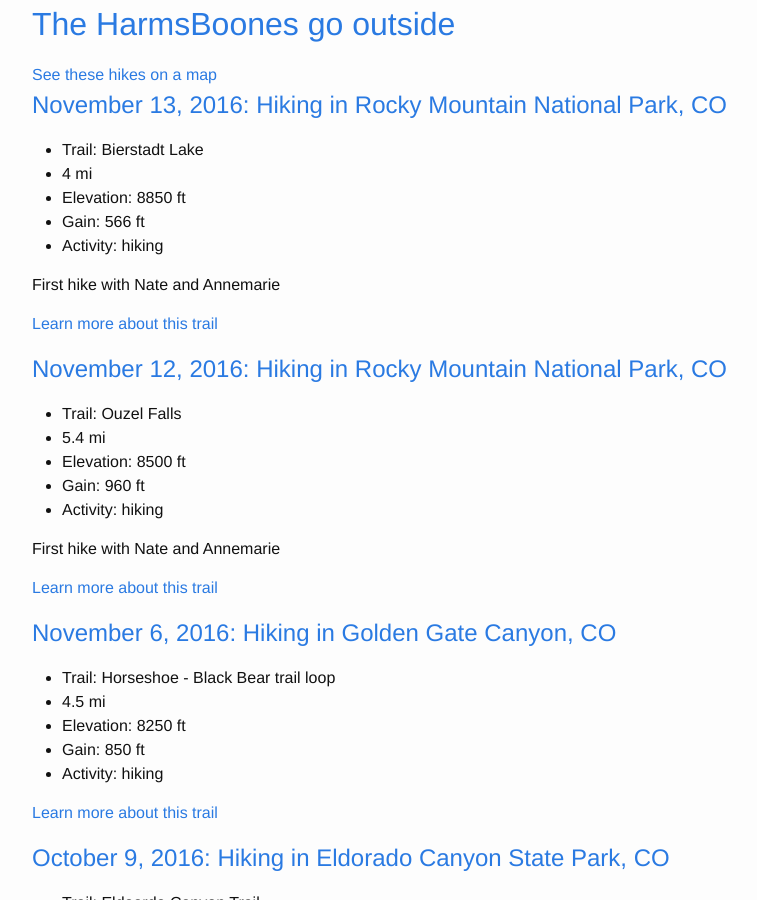
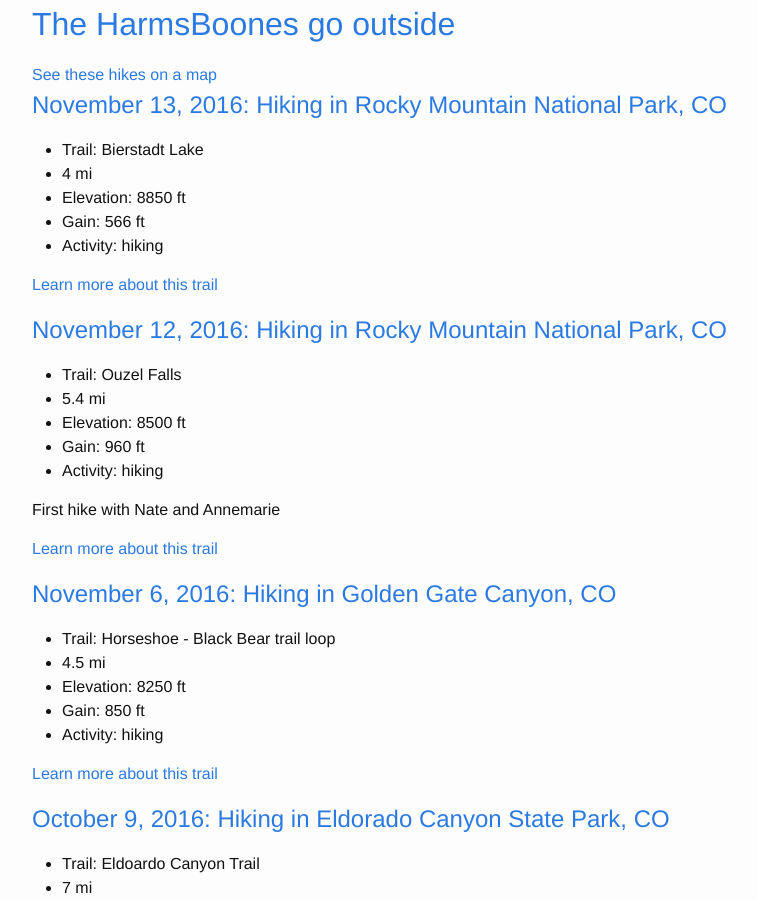
Before and after one commit to gboone/outdoorlog, a Jekyll site: the page built from list.html, in a window 1280 px wide and 900 px high. Shown: the whole window, without its empty margins (238-995 px from the left). Built offline with Jekyll 4.4.1, drawn with Linux system fonts in a browser that asks for light colours.

Commit message:
Removes content from one hike

```diff
--- a/_hikes/2016-11-13.md
+++ b/_hikes/2016-11-13.md
@@ -11,4 +11,3 @@
 lat: "40.320362"
 lon: "-105.614814"
 ---
-First hike with Nate and Annemarie
```
